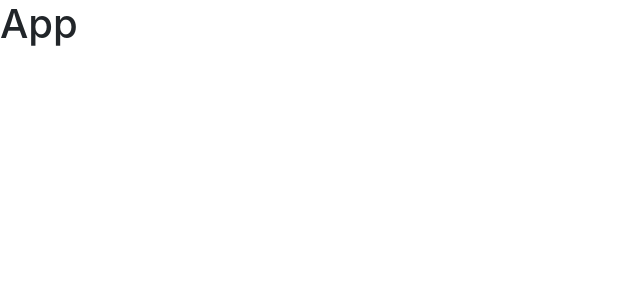
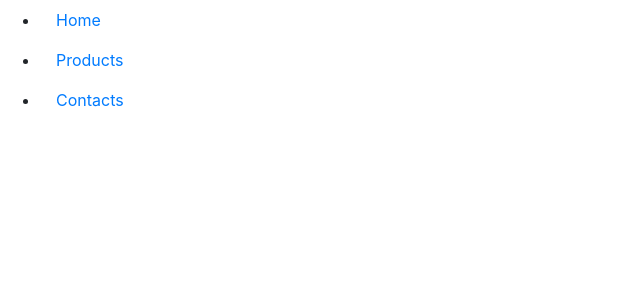
Before and after one commit to kapa16/react-shop, a React (Create React App) app: page / in a window 1280 px wide. Shown: the top 300 px of the page, without its empty margins (0-640 px from the left). Built offline with nearby package versions, Linux system fonts and the light colour scheme.

Commit message:
add menu and menu item components

```diff
--- a/src/App.js
+++ b/src/App.js
@@ -1,8 +1,12 @@
 import React from 'react';
+import Menu from "./components/Menu/Menu";
+import { BrowserRouter as Router} from "react-router-dom";
 
 const App = () => {
   return (
-    <h1>App</h1>
+    <Router>
+      <Menu/>
+    </Router>
   )
 };
 
--- /dev/null
+++ b/src/components/Menu/Menu.js
@@ -0,0 +1,29 @@
+import React from "react";
+import MenuItem from "./MenuItem";
+
+const Menu = () => {
+
+  const menuItems = [
+    {label: 'Home', path: '/'},
+    {label: 'Products', path: '/products/'},
+    {label: 'Contacts', path: '/contacts'}
+  ];
+
+  const menuElement = menuItems.map((item) => {
+    return (
+      <MenuItem
+        class="navbar-nav mr-auto"
+        key={item.label}
+        label={item.label}
+        path={item.path}
+      />
+    )
+  });
+  return (
+    <ul>
+      {menuElement}
+    </ul>
+  )
+};
+
+export default Menu;
--- /dev/null
+++ b/src/components/Menu/MenuItem.js
@@ -0,0 +1,17 @@
+import React from "react";
+import Link from "react-router-dom/es/Link";
+
+const MenuItem = ({label, path}) => {
+  return (
+    <li className='nav-item'>
+      <Link
+        className='nav-link'
+        to={path}
+      >
+        {label}
+      </Link>
+    </li>
+  )
+};
+
+export default MenuItem;
```
